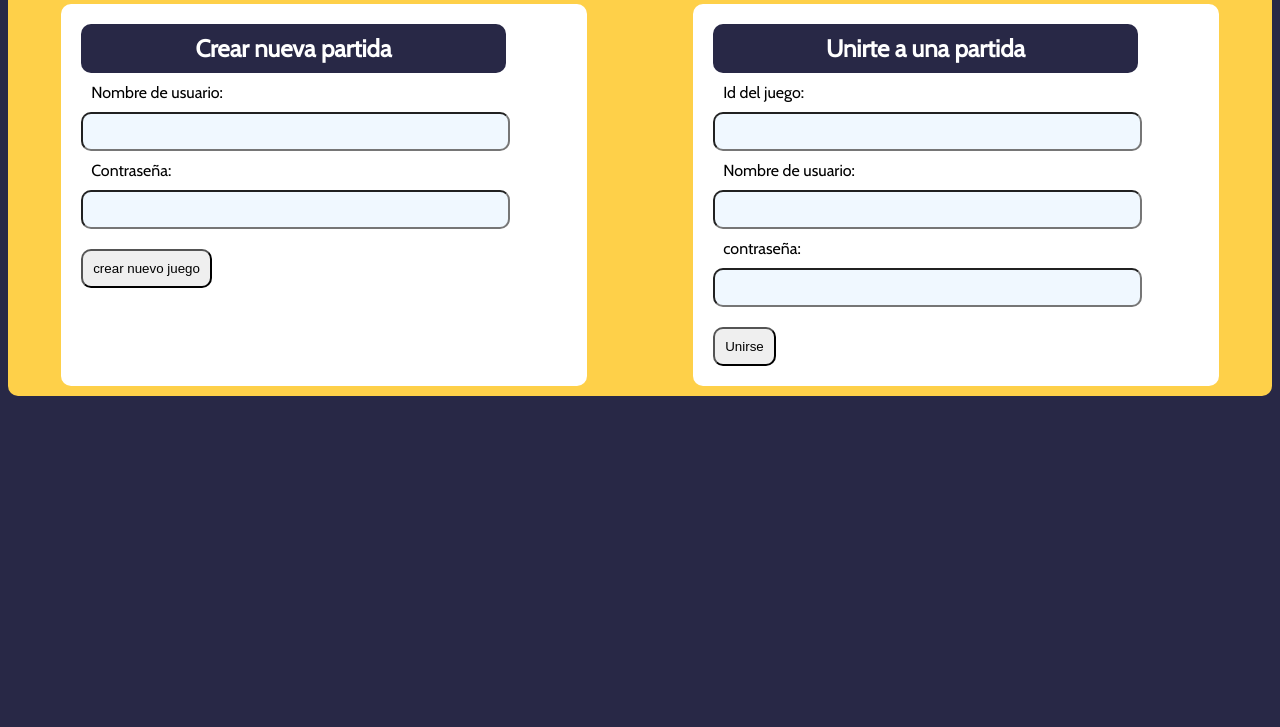
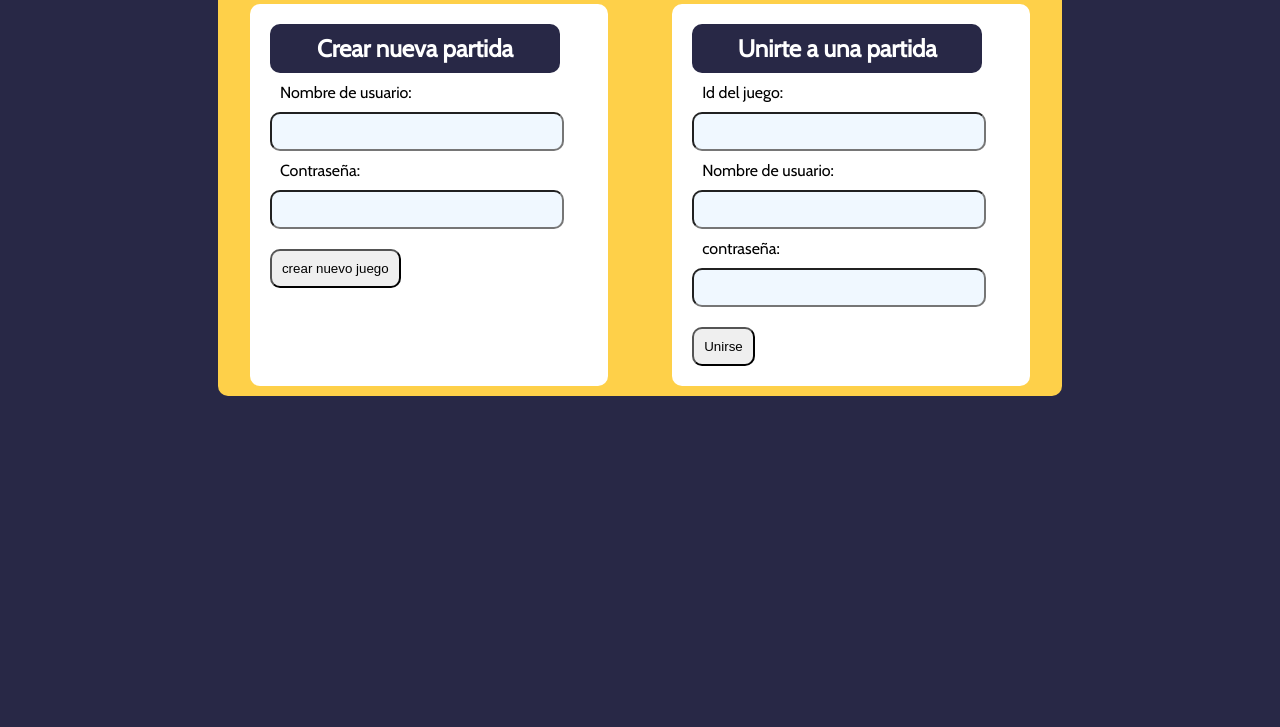
Before and after one commit to sebinllas/app-comunicaciones2, a website: page public/index.html in a window 1280 px wide. Shown: the part 73-800 px from the top of the page. Drawn offline with nearby package versions, Linux system fonts and the light colour scheme; no server answers.

Commit message:
centrando pagina de selección de juego y agragando ícono

```diff
--- a/public/style.css
+++ b/public/style.css
@@ -1,5 +1,10 @@
 
-@import url('https://fonts.googleapis.com/css2?family=Cabin&display=swap');body {
+@import url('https://fonts.googleapis.com/css2?family=Cabin&display=swap');
+body {
+  display: flex;
+  height: 90%;
+  align-items: center;
+  justify-content: center;
   font-family: 'Cabin', sans-serif;
   background-color: #282846;
 }
```
Also changed, not shown: public/icon.ico (added).
